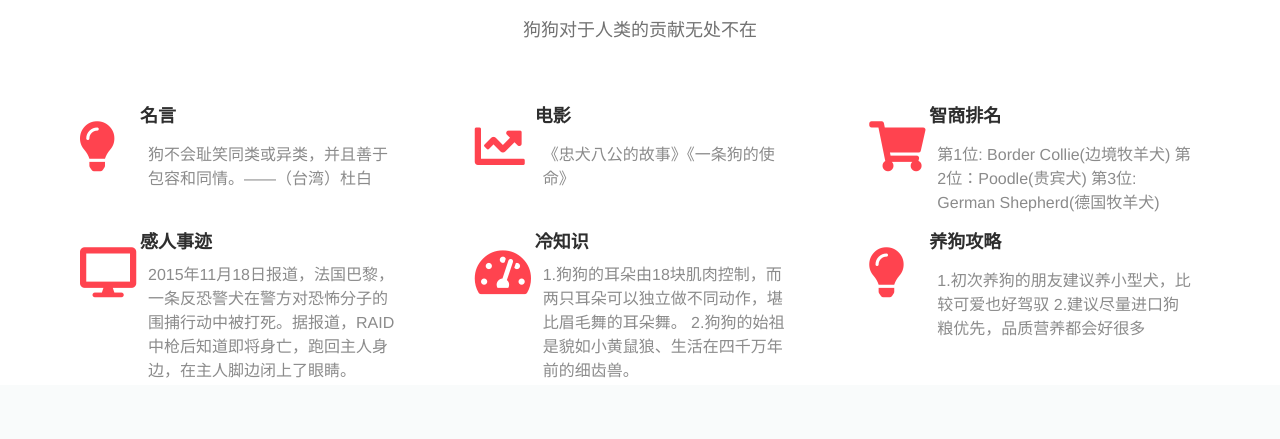
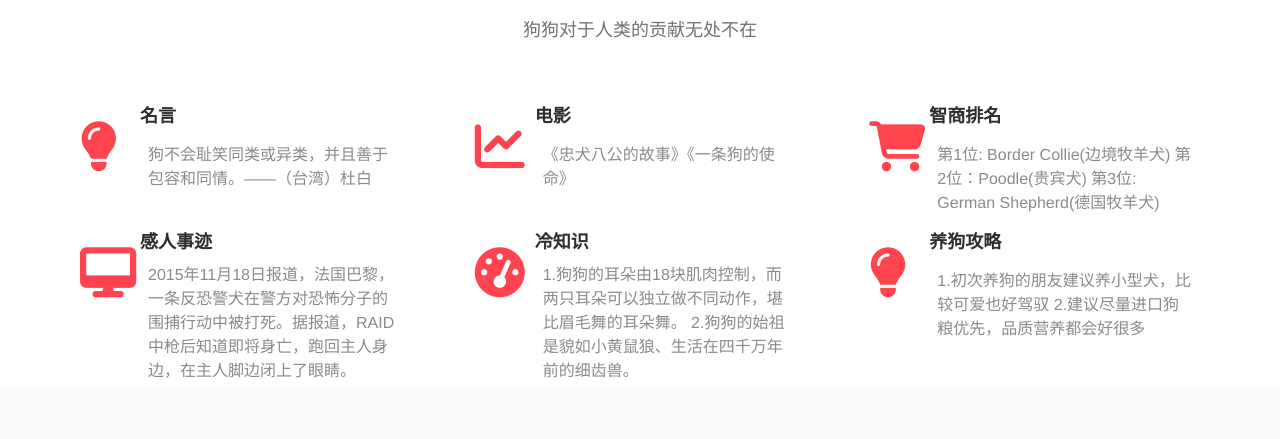
Before and after one commit to wnnansj/dog-website, a plain HTML site: page index.html in a window 1280 px wide. Shown: the part 960-1399 px from the top of the page. Drawn offline with Linux system fonts and the light colour scheme; files that its build step writes are made by us from their sources.

Commit message:
Update index.html

```diff
--- a/index.html
+++ b/index.html
@@ -17,8 +17,7 @@
 	<link rel="stylesheet" href="css/gy.css">
 	<link rel="stylesheet" href="css/wzxt.css">
 	<link rel="stylesheet" href="css/jindu.css">
-	<link rel="stylesheet" href="http://cdn.bootcss.com/font-awesome/5.11.2/css/all.css">
-
+    <link rel="stylesheet" href="https://cdnjs.cloudflare.com/ajax/libs/font-awesome/6.4.0/css/all.min.css" />
 
 
 </head>
@@ -414,4 +413,5 @@
 
 </body>
 
+
 </html>
```
